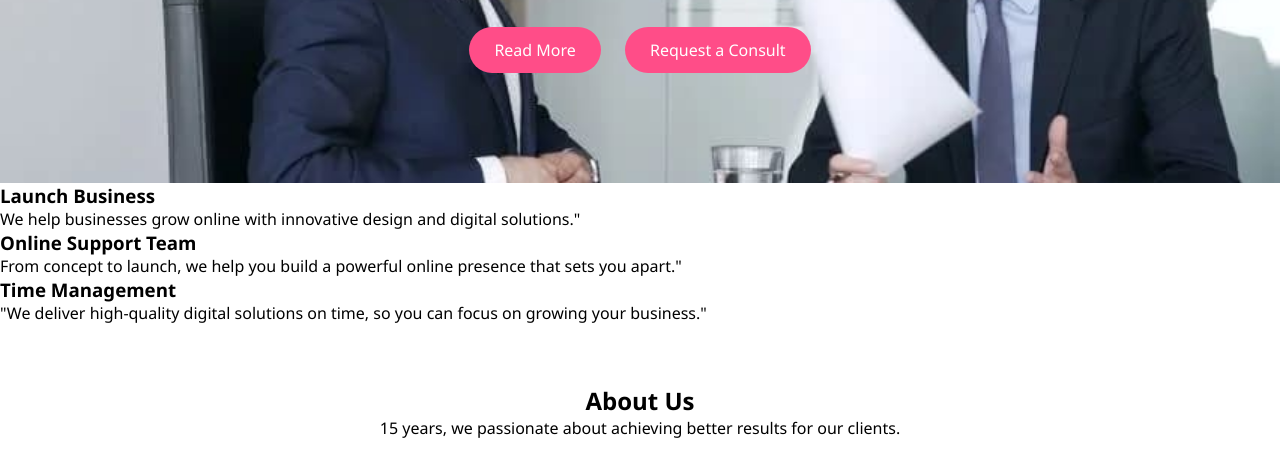
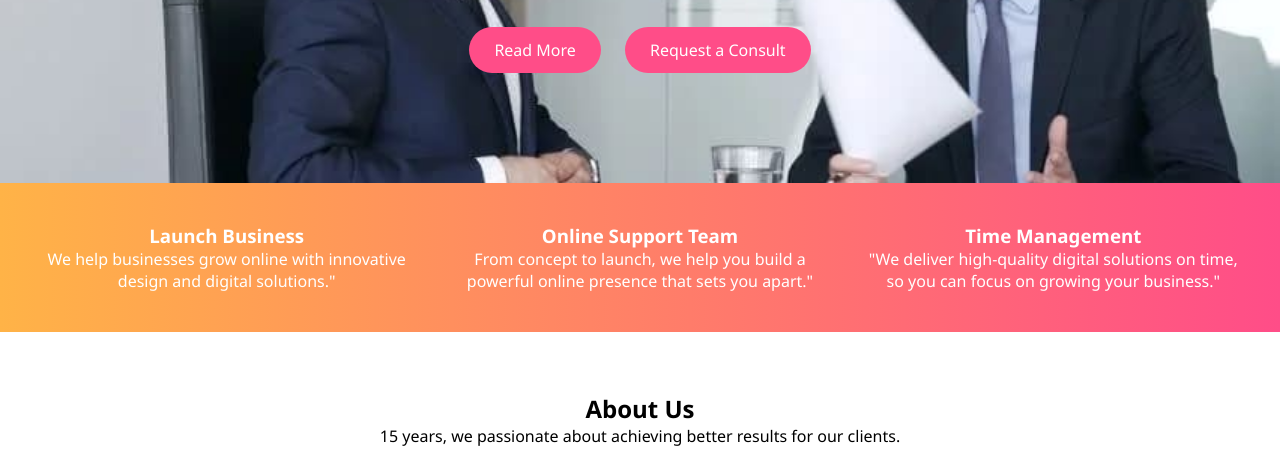
Before and after one commit to kirti930/CODSOFT, a plain HTML site: page landing page/index.html in a window 1280 px wide. Shown: the part 334-790 px from the top of the page. Drawn offline with Linux system fonts and the light colour scheme.

Commit message:
style.css

```diff
--- a/landing page/style.css
+++ b/landing page/style.css
@@ -83,7 +83,7 @@ nav ul li a {
   display: inline-block;
 }
 
-.features {
+.facility {
   display: flex;
   justify-content: space-around;
   padding: 40px 20px;
@@ -92,7 +92,7 @@ nav ul li a {
   text-align: center;
 }
 
-.features div {
+.facility div {
   width: 30%;
 }
 
```
